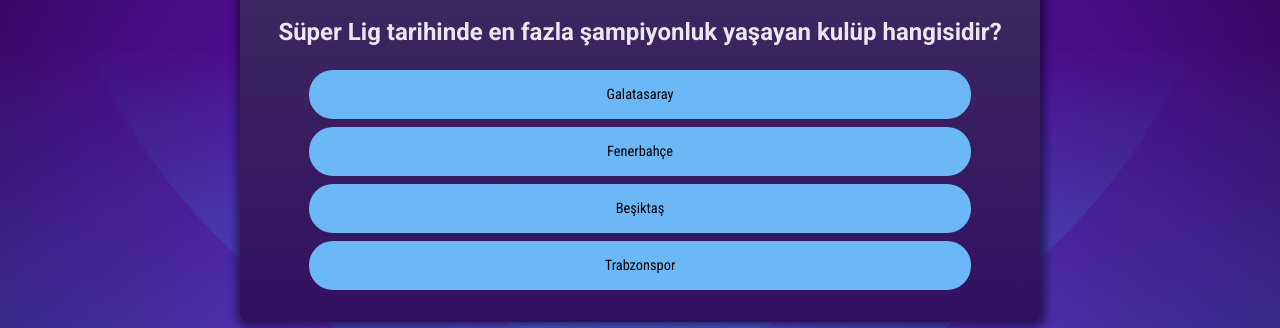
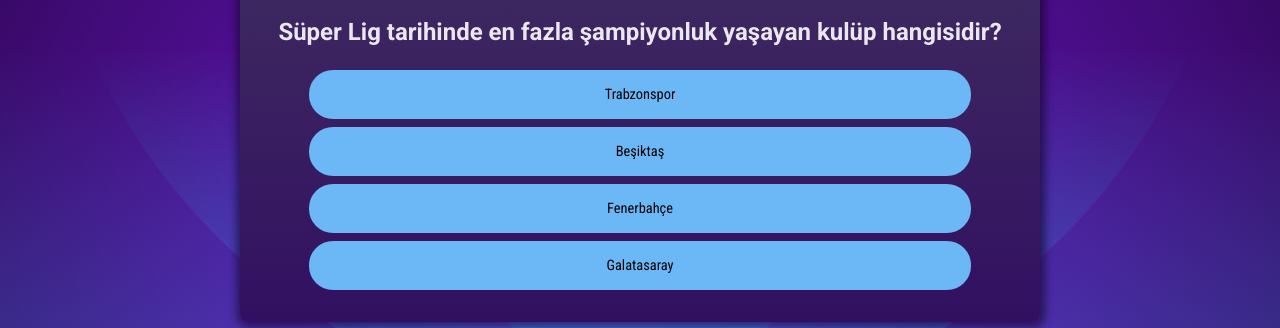
Before and after one commit to eyupcelix7/react-quiz-app, a React (Vite) app: page / in a window 1280 px wide. Shown: the part 249-577 px from the top of the page. Built offline with nearby package versions, Linux system fonts and the light colour scheme.

Commit message:
Soruları karıştırma ve temel mantık yazma işlemi.

```diff
--- a/src/components/Quiz.jsx
+++ b/src/components/Quiz.jsx
@@ -1,19 +1,31 @@
 import { useState } from "react";
 import QUESTIONS from "../questions.js";
+import quizCompletedImg from "../assets/quiz-complete.png";
 export default function Quiz() {
   const [userAnswers, setUserAnswers] = useState([]);
   const activeQuestionIndex = userAnswers.length;
+  const quizIsCompleted = activeQuestionIndex === QUESTIONS.length;
   function handleSelectAnswer(selectedAnswer) {
     setUserAnswers((prevAnswer) => {
       return [...prevAnswer, selectedAnswer];
     });
   }
+  if (quizIsCompleted) {
+    return (
+      <div id="summary">
+        <img src={quizCompletedImg} alt="Quiz Tamamlandı" />
+        <h2>Quiz Tamamlandı!</h2>
+      </div>
+    );
+  }
+  const shuffledAnswers = [...QUESTIONS[activeQuestionIndex].answers];
+  shuffledAnswers.sort(() => Math.random() - 0.5);
   return (
     <div id="quiz">
       <div className="question">
         <h2>{QUESTIONS[activeQuestionIndex].text}</h2>
         <ul id="answers">
-          {QUESTIONS[activeQuestionIndex].answers.map((answer) => (
+          {shuffledAnswers.map((answer) => (
             <li key={answer} className="answer">
               <button onClick={() => handleSelectAnswer(answer)}>
                 {answer}
```
